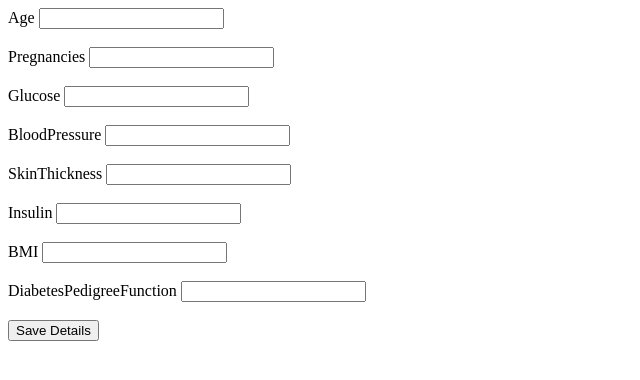
After one commit to Showblown/django-project, a Django app: page /update_health_details in a window 1280 px wide. The commit adds this page. Shown: the top 380 px of the page, without its empty margins (0-640 px from the left). Run offline with Django 4.2, Linux system fonts and the light colour scheme.

```diff
--- a/Project/myapp/models.py
+++ b/Project/myapp/models.py
@@ -27,7 +27,7 @@ class HealthDetails(models.Model):
     age = models.IntegerField()
     pregnancies = models.IntegerField()
     glucose = models.IntegerField()
-    blood_sugar = models.IntegerField()
+    blood_pressure = models.IntegerField()
     skin_thickness = models.IntegerField()
     insulin = models.IntegerField()
     bmi = models.IntegerField()
--- /dev/null
+++ b/Project/myapp/templates/myapp/update_health_details.html
@@ -0,0 +1,43 @@
+<!DOCTYPE html>
+<html lang="en">
+<head>
+    <meta charset="UTF-8">
+    <meta name="viewport" content="width=device-width, initial-scale=1.0">
+    <title>Document</title>
+</head>
+<body>
+    <form method = 'POST' action = "{% url 'update_health_details' %}" >
+        {% csrf_token %}
+
+        <label for="Age">Age</label>
+      <input type="text" id="Age" name="Age" /><br /><br />
+
+      <label for="Pregnancies">Pregnancies</label>
+      <input type="text" id="Pregnancies" name="Pregnancies" /><br /><br />
+
+      <label for="Glucose">Glucose</label>
+      <input type="text" id="Glucose" name="Glucose" /><br /><br />
+
+      <label for="BloodPressure">BloodPressure</label>
+      <input type="text" id="BloodPressure" name="BloodPressure" /><br /><br />
+
+      <label for="SkinThickness">SkinThickness</label>
+      <input type="text" id="SkinThickness" name="SkinThickness" /><br /><br />
+
+      <label for="Insulin">Insulin</label>
+      <input type="text" id="Insulin" name="Insulin" /><br /><br />
+
+      <label for="BMI">BMI</label>
+      <input type="text" id="BMI" name="BMI" /><br /><br />
+
+      <label for="DiabetesPedigreeFunction">DiabetesPedigreeFunction</label>
+      <input
+        type="text"
+        id="DiabetesPedigreeFunction"
+        name="DiabetesPedigreeFunction"
+      /><br /><br />
+
+      <input type="submit" value="Save Details" />
+    </form>
+</body>
+</html>
--- a/Project/myapp/urls.py
+++ b/Project/myapp/urls.py
@@ -1,6 +1,6 @@
 from django.urls import path
 
-from .views import hello_django, home, demo, submit_form, predictions, diabetes, register, login, logout
+from .views import hello_django, home, demo, submit_form, predictions, diabetes, register, login, logout, update_health_details
 
 urlpatterns=[
     path('hello/', hello_django, name="hello"),
@@ -11,5 +11,6 @@ urlpatterns=[
     path('diabetes/', diabetes, name="diabetes"),
     path('register/', register, name="register"),
     path('login/', login, name="login"),
-    path('logout/', logout, name='logout')
+    path('logout/', logout, name='logout'),
+    path('update_health_details', update_health_details, name = 'update_health_details')
 ]
--- a/Project/myapp/views.py
+++ b/Project/myapp/views.py
@@ -1,7 +1,7 @@
 from django.shortcuts import render
 from django.http import HttpResponse
 import pickle
-from .models import User
+from .models import User, HealthDetails
 
 
 # Create your views here.
@@ -48,6 +48,41 @@ def register(request):
 
     return render(request,"myapp/registration_form copy.html", {
         "name":logged_in_user.name    })
+
+def update_health_details(request):
+    # if request.session['user_id'] is None:
+    #     return HttpResponse("Please log in first to update the details")
+
+    if request.method=="POST":
+        Age = int(request.POST.get('Age'))
+        Pregnancies = int(request.POST.get('Pregnancies'))
+        Glucose = int(request.POST.get('Glucose'))
+        BloodPressure = int(request.POST.get('BloodPressure'))
+        SkinThickness = int(request.POST.get('SkinThickness'))
+        Insulin = int(request.POST.get('Insulin'))
+        BMI = int(request.POST.get('BMI'))
+        DiabetesPedigreeFunction = int(request.POST.get('DiabetesPedigreeFunction'))
+
+        user_logged_in_id = request.session['user_id']
+        user_logged_in = User.objects.get(pk=user_logged_in_id)
+        health_details = HealthDetails(
+            user = user_logged_in,
+            age = Age,
+            pregnancies = Pregnancies,
+            glucose = Glucose,
+            blood_pressure = BloodPressure,
+            skin_thickness = SkinThickness,
+            insulin = Insulin,
+            bmi = BMI,
+            diabetes_pedigree_function = DiabetesPedigreeFunction,
+            is_diabetic = 0
+        )
+
+        health_details.save()
+
+        return HttpResponse("User details saved")
+
+    return render(request, "myapp/update_health_details.html")
 
 def login(request):
     error_message = None
```
Also changed, not shown: Project/myapp/templates/myapp/diabetes.html (+4 -10 lines), Project/myapp/templates/myapp/login_form.html (+4 -10 lines), Project/myapp/templates/myapp/registration_form copy.css (added, +36 -0 lines), Project/myapp/templates/myapp/registration_form copy.html (+28 -18 lines), Project/myapp/templates/myapp/registration_form.html (deleted, +0 -38 lines), Project/db.sqlite3, Project/myapp/migrations/0003_rename_blood_sugar_healthdetails_blood_pressure.py (added).
